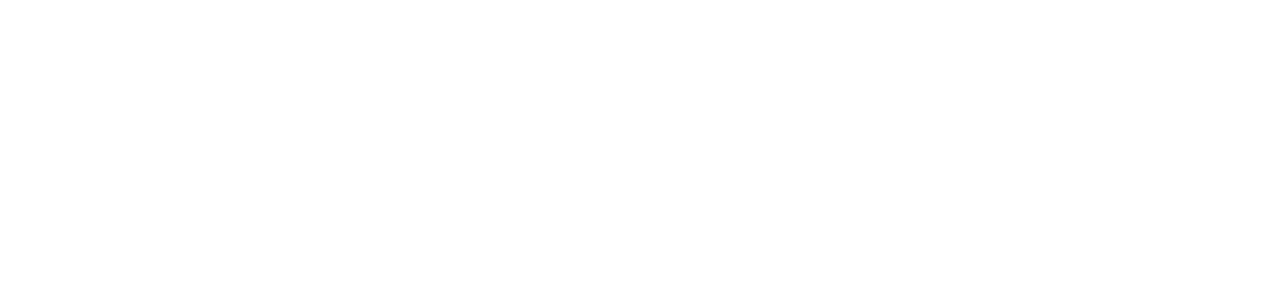
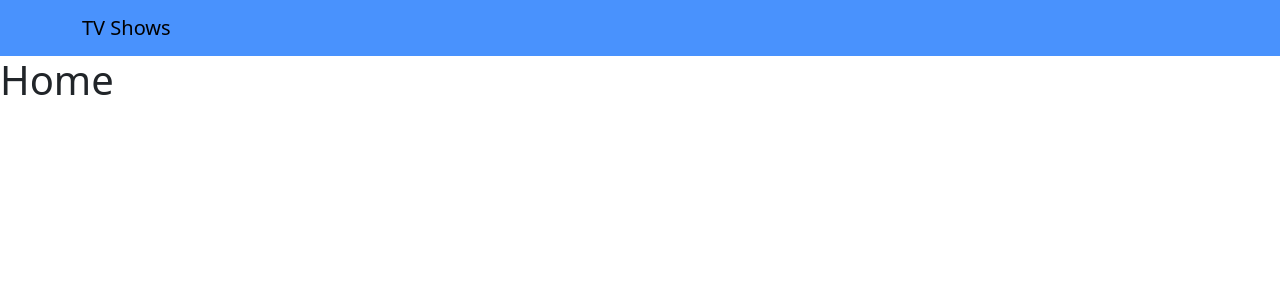
Before and after one commit to arnasir505/homework69, a React (Vite) app: page / in a window 1280 px wide. Shown: the top 300 px of the page. Built offline with nearby package versions, Linux system fonts and the light colour scheme.

Commit message:
Install react-router-dom, create Header

```diff
--- a/package.json
+++ b/package.json
@@ -15,7 +15,8 @@
     "bootstrap": "^5.3.3",
     "react": "^18.2.0",
     "react-dom": "^18.2.0",
-    "react-redux": "^9.1.0"
+    "react-redux": "^9.1.0",
+    "react-router-dom": "^6.22.2"
   },
   "devDependencies": {
     "@types/react": "^18.2.56",
--- a/src/App.tsx
+++ b/src/App.tsx
@@ -1,8 +1,13 @@
+import { Route, Routes } from 'react-router-dom';
+import Header from './components/Header/Header';
+
 const App = () => {
-
   return (
     <>
-
+      <Header />
+      <Routes>
+        <Route path='/' element={<h1>Home</h1>} />
+      </Routes>
     </>
   );
 };
--- /dev/null
+++ b/src/components/Header/Header.tsx
@@ -0,0 +1,16 @@
+import React from 'react';
+import { Link } from 'react-router-dom';
+
+const Header: React.FC = () => {
+  return (
+    <nav className='navbar bg-primary bg-opacity-75'>
+      <div className='container'>
+        <Link className='navbar-brand' to='/'>
+          TV Shows
+        </Link>
+      </div>
+    </nav>
+  );
+};
+
+export default Header;
--- a/src/main.tsx
+++ b/src/main.tsx
@@ -3,9 +3,12 @@
 import 'bootstrap/dist/css/bootstrap.min.css';
 import { Provider } from 'react-redux';
 import { store } from './app/store';
+import { BrowserRouter } from 'react-router-dom';
 
 ReactDOM.createRoot(document.getElementById('root')!).render(
   <Provider store={store}>
-    <App />
+    <BrowserRouter>
+      <App />
+    </BrowserRouter>
   </Provider>
 );
```
Also changed, not shown: 1 other file (tests, documents, lock files or other folders).
